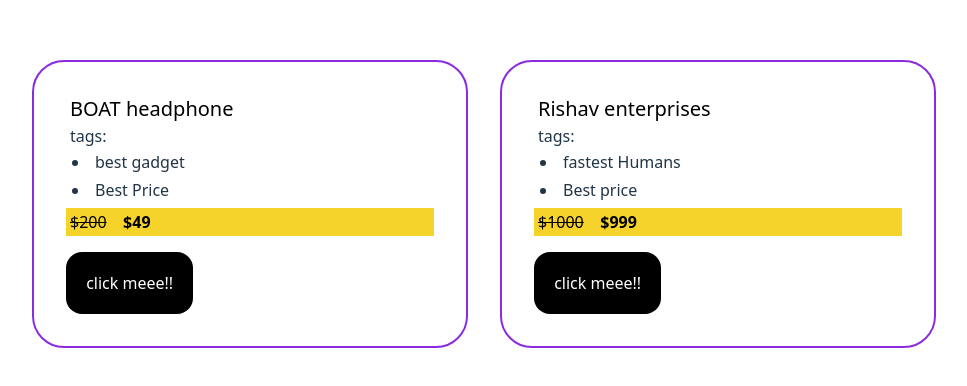
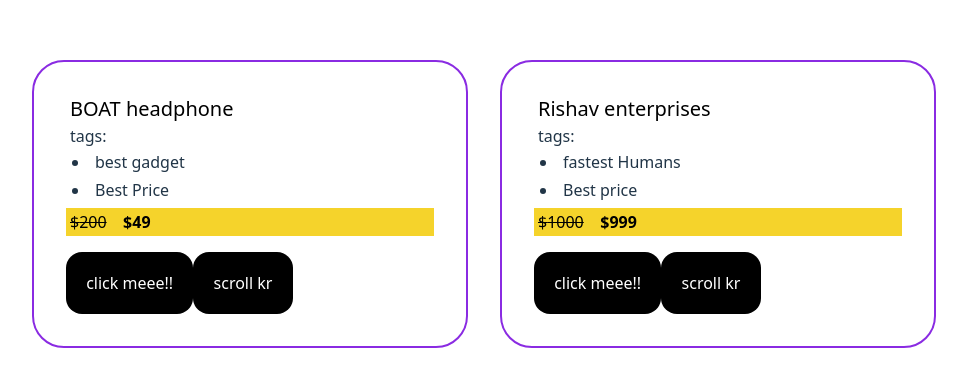
Before and after one commit to nishav07/React-playground, a React (Vite) app: page / in a window 1280 px wide. Shown: the part 202-588 px from the top of the page, without its empty margins (156-1123 px from the left). Built offline with nearby package versions, Linux system fonts and the light colour scheme.

Commit message:
learining

```diff
--- a/src/button.jsx
+++ b/src/button.jsx
@@ -1,13 +1,17 @@
 import "./button.css";
 
 function sayHi(){
-    console.lpg("hello broooooooo")
+    console.log("hello broooooooo")
 }
 
+function lol(){
+    console.log("lollllllllllllllllll")
+}
 
-function Btn({text}){
+function Btn({text,nxt}){
     return(<>
     <button onClick={sayHi}>{text}</button>
+    <button onScroll={lol} >{nxt}</button>
     </>)
 }
 
--- a/src/tempFile/Card.jsx
+++ b/src/tempFile/Card.jsx
@@ -8,7 +8,7 @@
         <div id="cards">
             <Title heading={heading}  tags={tags}/>
             <Price oldPrice={oldPrice} newPrice={newPrice}/>
-            <Btn text={"click meee!!"}/>
+            <Btn text={"click meee!!"} nxt={"scroll kr"}/>
         </div>
     )
 }
```
